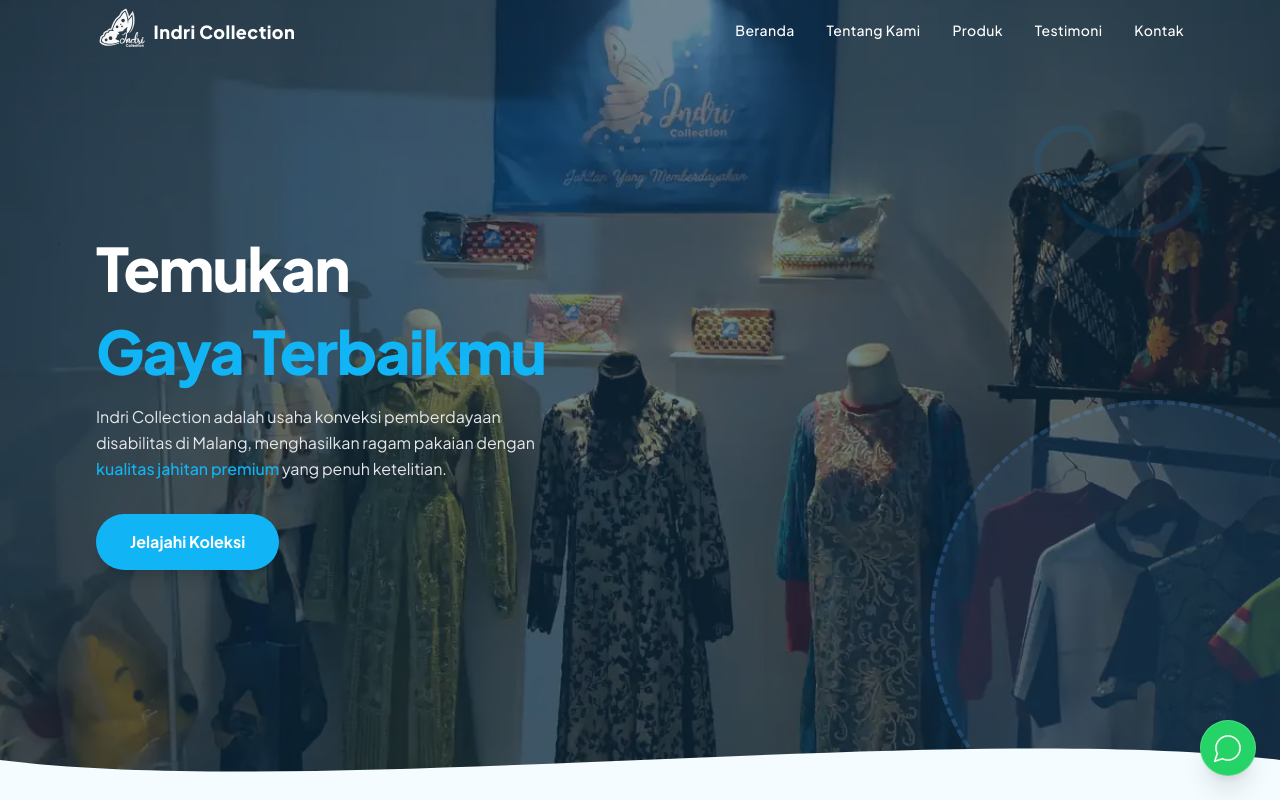
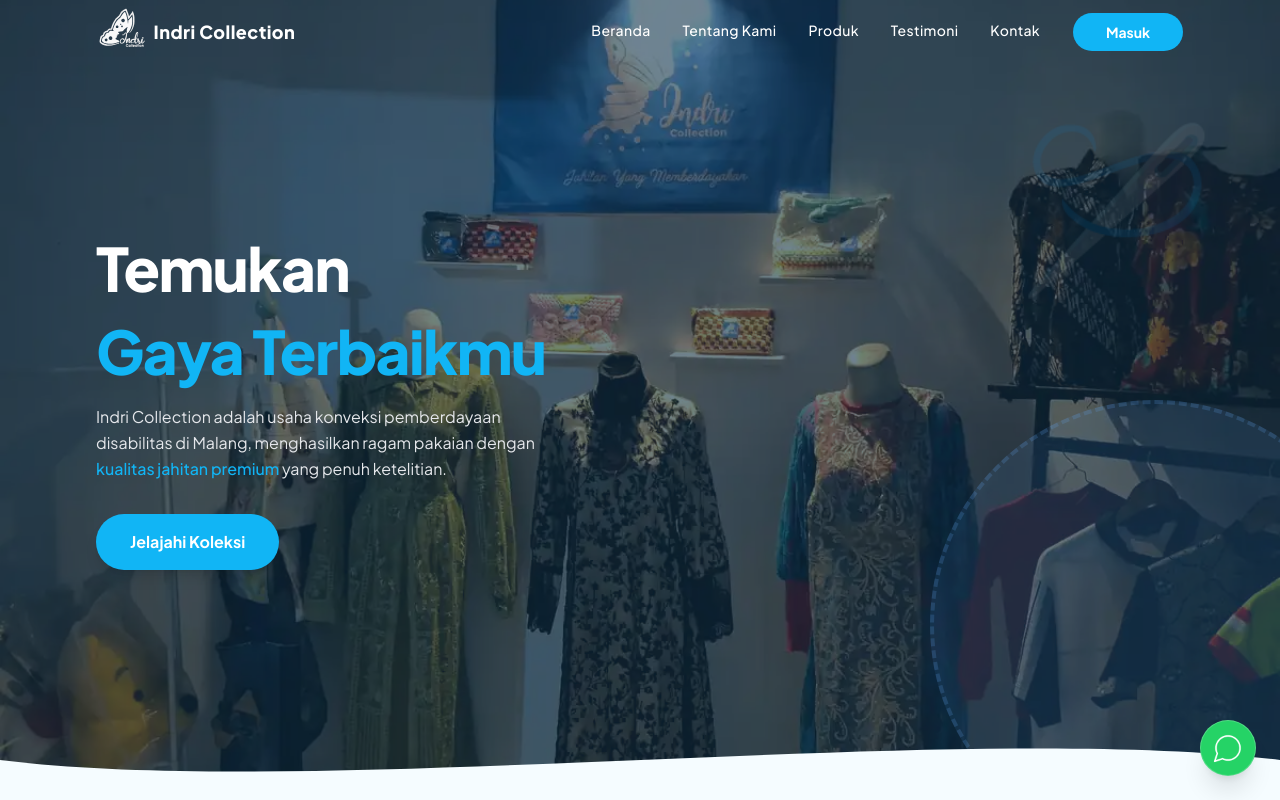
Before and after one commit to femnixx/indri-collection-website, a Next.js app: page / in a window 1280 px wide. Shown: the top 800 px of the page. Built offline with nearby package versions, Linux system fonts and the light colour scheme.

Commit message:
feat(header): add login button to header

```diff
--- a/src/components/layout/header.jsx
+++ b/src/components/layout/header.jsx
@@ -2,6 +2,8 @@
 
 import { useState, useEffect } from 'react';
 import { navLinks } from '../../constants';
+import { Button } from "../ui/button";
+import Link from 'next/link';
 
 const BREAKPOINT = 768; // matches Tailwind md
 
@@ -117,6 +119,18 @@ export default function Header() {
               {link.label}
             </button>
           ))}
+          <Link href={"/admin/"}>
+            <Button
+              variant="default"
+              className={`w-28 h-10 font-bold transition-colors duration-300 ${
+                inHero
+                  ? "bg-accent text-white hover:bg-accent/90"
+                  : "bg-white text-accent hover:bg-gray-50"
+              }`}
+            >
+              Masuk
+            </Button>
+          </Link>
         </div>
 
         <button onClick={() => setMenuOpen(o => !o)}
--- a/src/components/ui/button.jsx
+++ b/src/components/ui/button.jsx
@@ -9,11 +9,11 @@ const buttonVariants = cva(
   {
     variants: {
       variant: {
-        default: "bg-primary text-primary-foreground hover:bg-primary/80",
+        default: "bg-accent text-white hover:bg-accent/80 rounded-full cursor-pointer",
         outline:
           "border-border bg-background hover:bg-muted hover:text-foreground aria-expanded:bg-muted aria-expanded:text-foreground dark:border-input dark:bg-input/30 dark:hover:bg-input/50",
         secondary:
-          "bg-secondary text-secondary-foreground hover:bg-[color-mix(in_oklch,var(--secondary),var(--foreground)_5%)] aria-expanded:bg-secondary aria-expanded:text-secondary-foreground",
+          "bg-secondary text-secondary-foreground hover:bg-primary aria-expanded:bg-secondary aria-expanded:text-secondary-foreground",
         ghost:
           "hover:bg-muted hover:text-foreground aria-expanded:bg-muted aria-expanded:text-foreground dark:hover:bg-muted/50",
         destructive:
```
